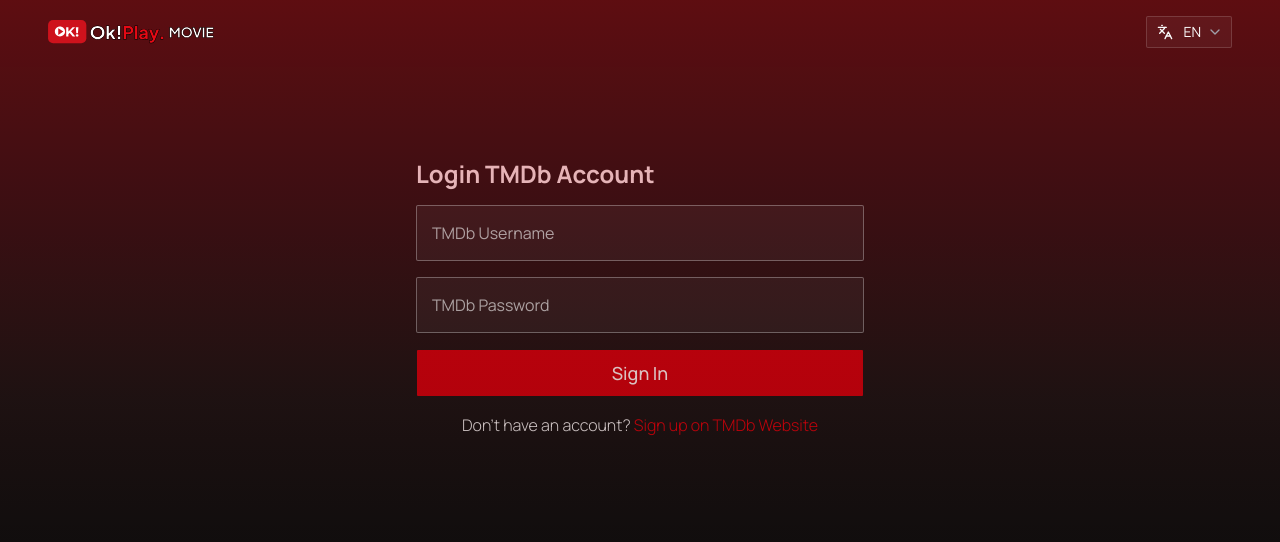
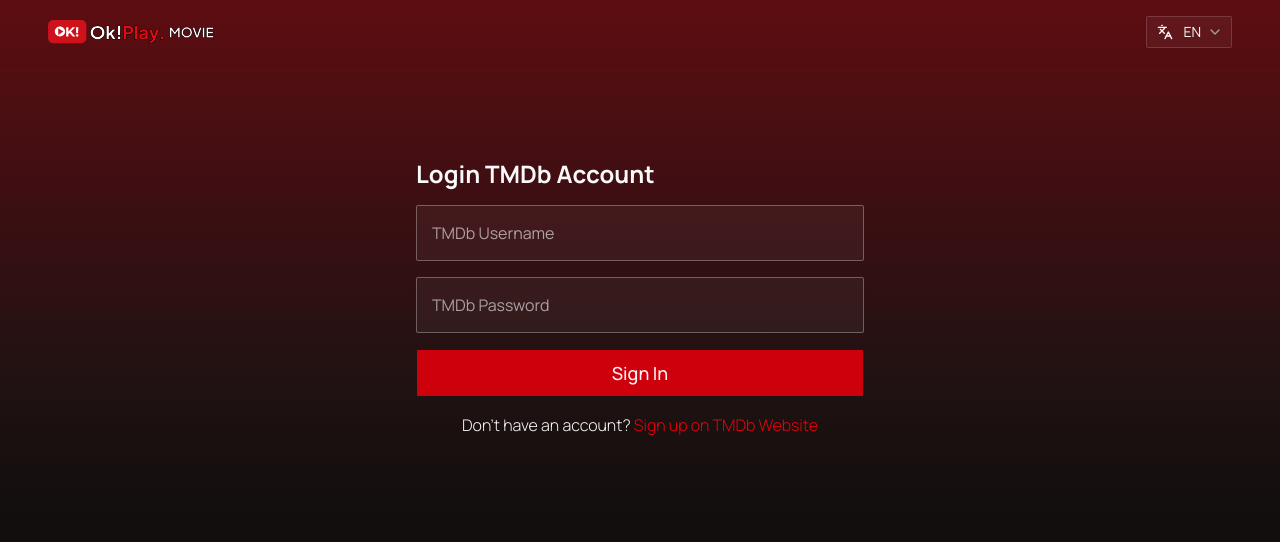
Before and after one commit to fadlipurnama/movie-app, a Next.js app: page /en/login in a window 1280 px wide. Shown: the top 542 px of the page. Built offline with nearby package versions, Linux system fonts and the light colour scheme.

Commit message:
:art: style(auth): fix login section background overlay z-index for white text

```diff
--- a/features/auth/components/login-section/index.tsx
+++ b/features/auth/components/login-section/index.tsx
@@ -6,11 +6,11 @@
   return (
     <section
       className="relative min-h-svh
-      before:pointer-events-none before:absolute before:inset-0 before:h-svh before:bg-linear-to-b before:from-grey-60/25 before:via-grey-65/15 before:to-white/60
+      before:pointer-events-none before:absolute before:-z-10 before:inset-0 before:h-svh before:bg-linear-to-b before:from-grey-60/25 before:via-grey-65/15 before:to-white/60
 
       dark:before:from-red-600/35 dark:before:via-red-950/20 dark:before:to-black/60"
     >
-      <div className="max-w-md z-20 mx-auto pt-40 rounded-lg">
+      <div className="max-w-md mx-auto pt-40 rounded-lg">
         <h1 className="text-2xl font-bold mb-4">{t("title")}</h1>
 
         <LoginForm />
```
